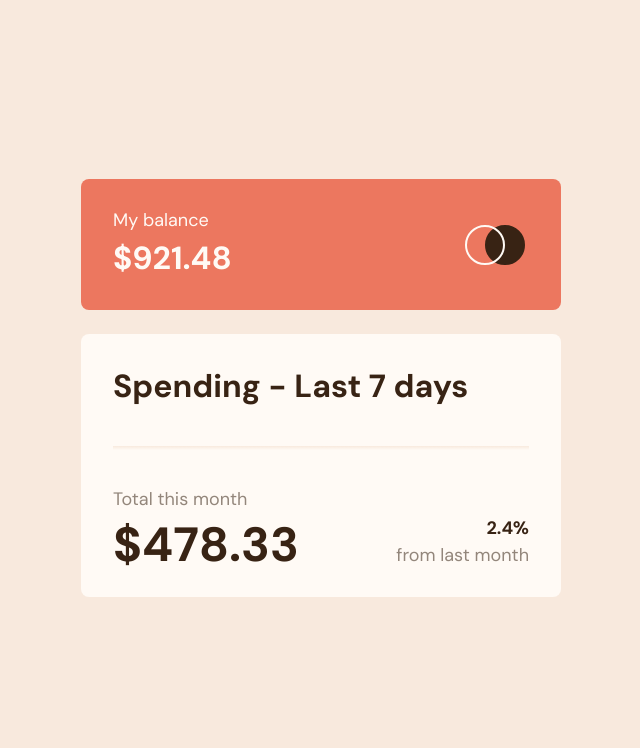
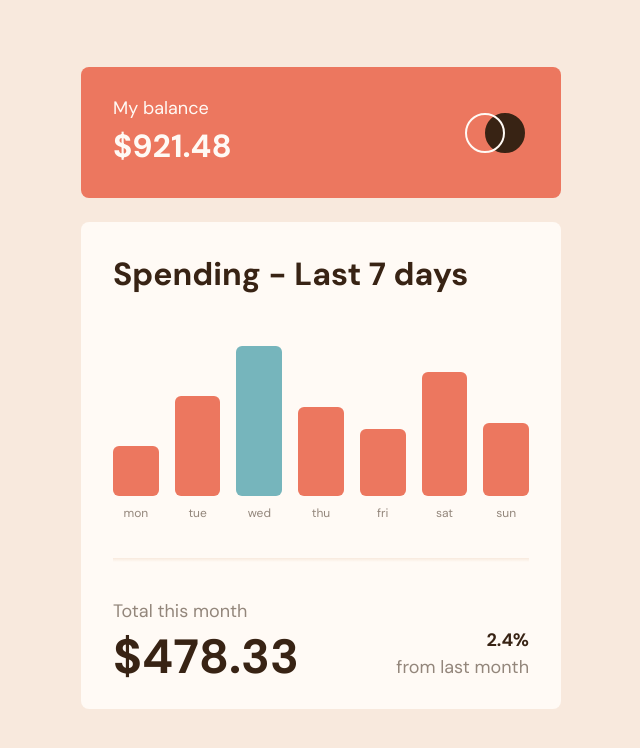
Before and after one commit to Senatrius/expenses-chart, a React (Vite) app: page / in a window 1280 px wide. Shown: the top 748 px of the page, without its empty margins (319-959 px from the left). Built offline with nearby package versions, Linux system fonts and the light colour scheme.

Commit message:
Separate main code into components

```diff
--- a/src/App.tsx
+++ b/src/App.tsx
@@ -4,7 +4,7 @@ import './index.css';
 
 function App() {
   return (
-    <div className='mx-auto flex h-full w-[91.5%] flex-col items-center justify-center py-[4.1875rem] md:w-[60%] lg:w-[45%] xl:w-[37.5%]'>
+    <div className='mx-auto flex min-h-full w-[91.5%] flex-col items-center justify-center py-[4.1875rem] md:w-[60%] lg:w-[45%] xl:w-[37.5%]'>
       <Header />
       <Main />
     </div>
--- /dev/null
+++ b/src/components/Divider.tsx
@@ -0,0 +1,5 @@
+export const Divider = () => {
+  return (
+    <div className='my-6 h-1 w-full bg-gradient-to-b from-background to-component md:my-9'></div>
+  );
+};
--- a/src/components/Main.tsx
+++ b/src/components/Main.tsx
@@ -1,28 +1,17 @@
+import { Chart } from './Chart';
+import chartData from '../data.json';
+import { Divider } from './Divider';
+import { Summary } from './Summary';
+
 export const Main = () => {
   return (
     <main className='w-full rounded-lg bg-component p-5 md:mb-6 md:py-7 md:px-8'>
       <h2 className='mb-4 text-card-title-m text-text md:mb-2 md:text-card-title-d'>
         Spending - Last 7 days
       </h2>
-      <div className='my-6 h-1 w-full bg-gradient-to-b from-background to-component md:my-9'></div>
-      <div className='flex items-end justify-between'>
-        <div>
-          <p className='mb-2 text-card-label-m text-label md:text-card-label-d'>
-            Total this month
-          </p>
-          <p className='text-card-value-m text-text md:text-card-value-d'>
-            $478.33
-          </p>
-        </div>
-        <div className='text-right'>
-          <p className='text-card-trend-m text-text md:text-card-trend-d'>
-            2.4%
-          </p>
-          <p className='text-card-label-m text-label md:text-card-label-d'>
-            from last month
-          </p>
-        </div>
-      </div>
+      <Chart data={chartData} />
+      <Divider />
+      <Summary />
     </main>
   );
 };
--- /dev/null
+++ b/src/components/Summary.tsx
@@ -0,0 +1,20 @@
+export const Summary = () => {
+  return (
+    <div className='flex items-end justify-between'>
+      <div>
+        <p className='mb-2 text-card-label-m text-label md:text-card-label-d'>
+          Total this month
+        </p>
+        <p className='text-card-value-m text-text md:text-card-value-d'>
+          $478.33
+        </p>
+      </div>
+      <div className='text-right'>
+        <p className='text-card-trend-m text-text md:text-card-trend-d'>2.4%</p>
+        <p className='text-card-label-m text-label md:text-card-label-d'>
+          from last month
+        </p>
+      </div>
+    </div>
+  );
+};
```
